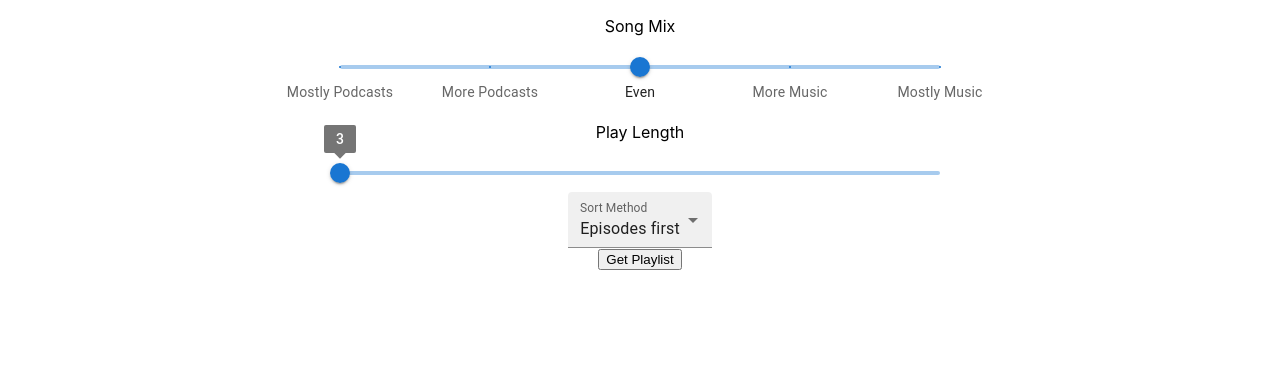
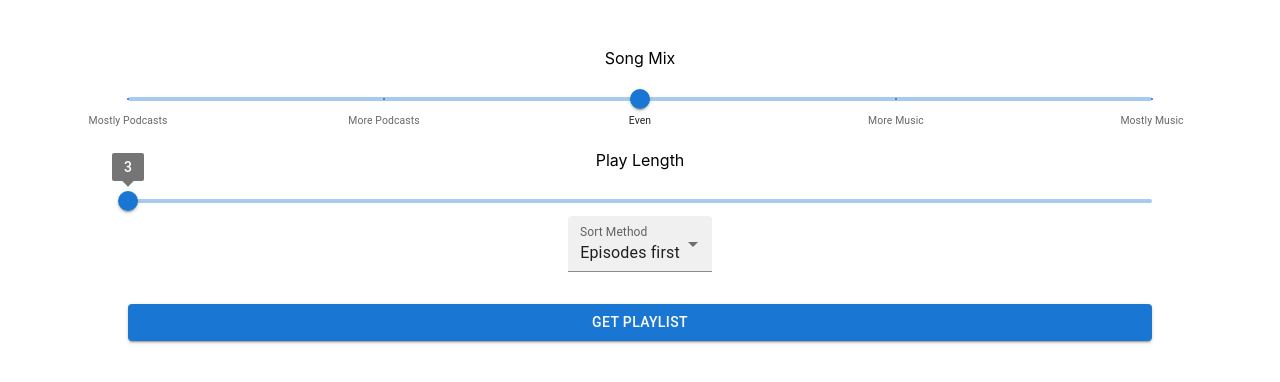
Before and after one commit to StevieC7/longify, a React (Create React App) app: page /make in a window 1280 px wide. Shown: the top 382 px of the page. Built offline with nearby package versions, Linux system fonts and the light colour scheme.

Commit message:
Adjust styling on slider for better UI

```diff
--- a/src/App.css
+++ b/src/App.css
@@ -1,38 +1,32 @@
-.App {
-  text-align: center;
+:root {
+  font-size: 16px;
 }
 
-.App-logo {
-  height: 40vmin;
-  pointer-events: none;
-}
-
-@media (prefers-reduced-motion: no-preference) {
-  .App-logo {
-    animation: App-logo-spin infinite 20s linear;
-  }
-}
-
-.App-header {
-  background-color: #282c34;
-  min-height: 100vh;
+.App {
   display: flex;
   flex-direction: column;
   align-items: center;
-  justify-content: center;
-  font-size: calc(10px + 2vmin);
-  color: white;
 }
 
-.App-link {
-  color: #61dafb;
+.configuration-wrapper {
+  display: flex;
+  flex-direction: column;
+  align-items: center;
+  width: 80%;
+}
+.configuration-wrapper > * {
+  width: 100%;
+  margin-top: 2rem;
 }
 
-@keyframes App-logo-spin {
-  from {
-    transform: rotate(0deg);
-  }
-  to {
-    transform: rotate(360deg);
+.configuration {
+  display: flex;
+  flex-direction: column;
+  align-items: center;
+}
+
+@media screen and (max-width: 420px) {
+  :root {
+    font-size: 12px;
   }
 }
--- a/src/components/Configurator.jsx
+++ b/src/components/Configurator.jsx
@@ -1,5 +1,5 @@
 import { useState } from "react";
-import { FormControl, InputLabel, MenuItem, Select, Slider } from "@mui/material";
+import { FormControl, InputLabel, MenuItem, Select, Slider, Button } from "@mui/material";
 
 export default function Configurator({setUserConfig}) {
     const initialFormState = {songMix: 50, playLength: 3, sortMethod: 'episodesFirst'}
@@ -41,9 +41,9 @@ export default function Configurator({setUserConfig}) {
     ]
 
     return(
-        <div className="configuration">
+        <div className="configuration-wrapper">
             {/* Add form here for user to configure their options */}
-            <div style={{maxWidth: '600px', margin: 'auto'}}>
+            <div className="configuration">
                 <p>Song Mix</p>
                 <Slider
                     name="songMix"
@@ -51,6 +51,7 @@ export default function Configurator({setUserConfig}) {
                     defaultValue={50}
                     onChange={(e) => handleChange(e)}
                     valueLabelDisplay='off'
+                    sx={{ '& .MuiSlider-markLabel': {fontSize: '0.65rem'}}}
                     step={10}
                     track={false}
                     marks={songMixMarks}
@@ -85,7 +86,7 @@ export default function Configurator({setUserConfig}) {
                     </Select>
                 </FormControl>
             </div>
-            <button onClick={() => handleClick()}>Get Playlist</button>
+            <Button variant='contained' sx={{marginTop: '2rem'}} onClick={() => handleClick()}>Get Playlist</Button>
         </div>
     )
 }
```
